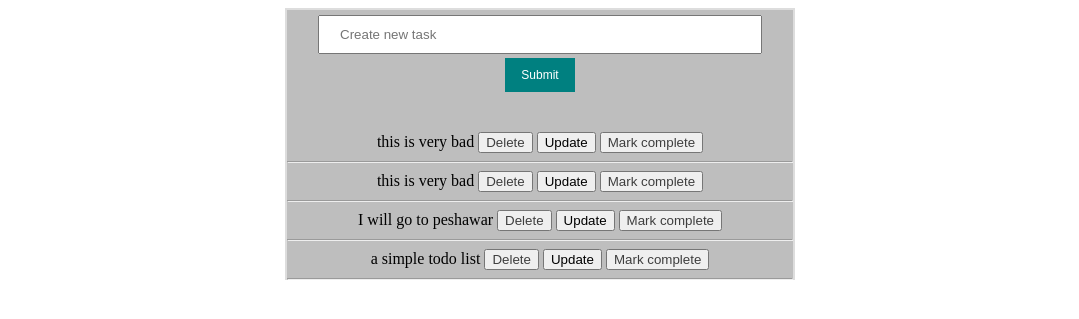
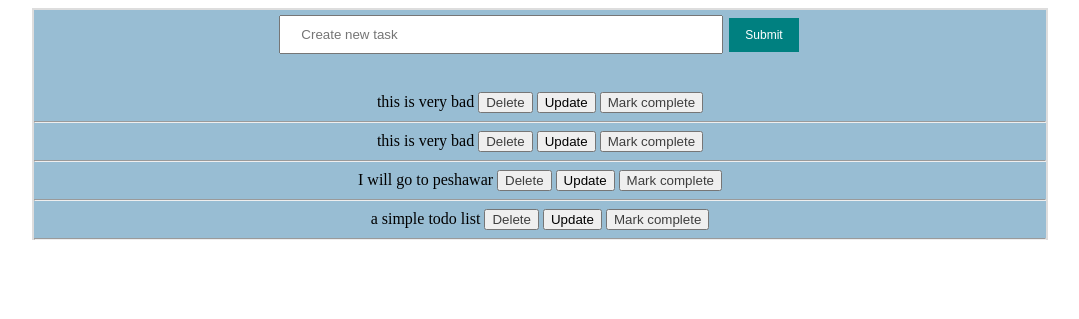
Before and after one commit to JesusESD/Kubernetes-PHP, a PHP site: page /index.php in a window 1280 px wide. Shown: the top 319 px of the page, without its empty margins (100-1179 px from the left). Run offline with PHP 8.4, Linux system fonts and the light colour scheme; data comes from the database, SQL or seed files in the repository.

Commit message:
Cambio dimensiones

```diff
--- a/index.php
+++ b/index.php
@@ -111,12 +111,12 @@
 			margin-top: 5px;
 		}
 		.wrapper{
-			width:40%;
+			width:80%;
 			margin: 0 auto;
 			border-left: 2px solid #ddd;
 			border-right: 2px solid #ddd;
 			border-top: 2px solid #ddd;
-			background-color:#bebebe;
+			background-color:#98bdd3;
 		}
 		.form {
 			display: inline-block;
```
